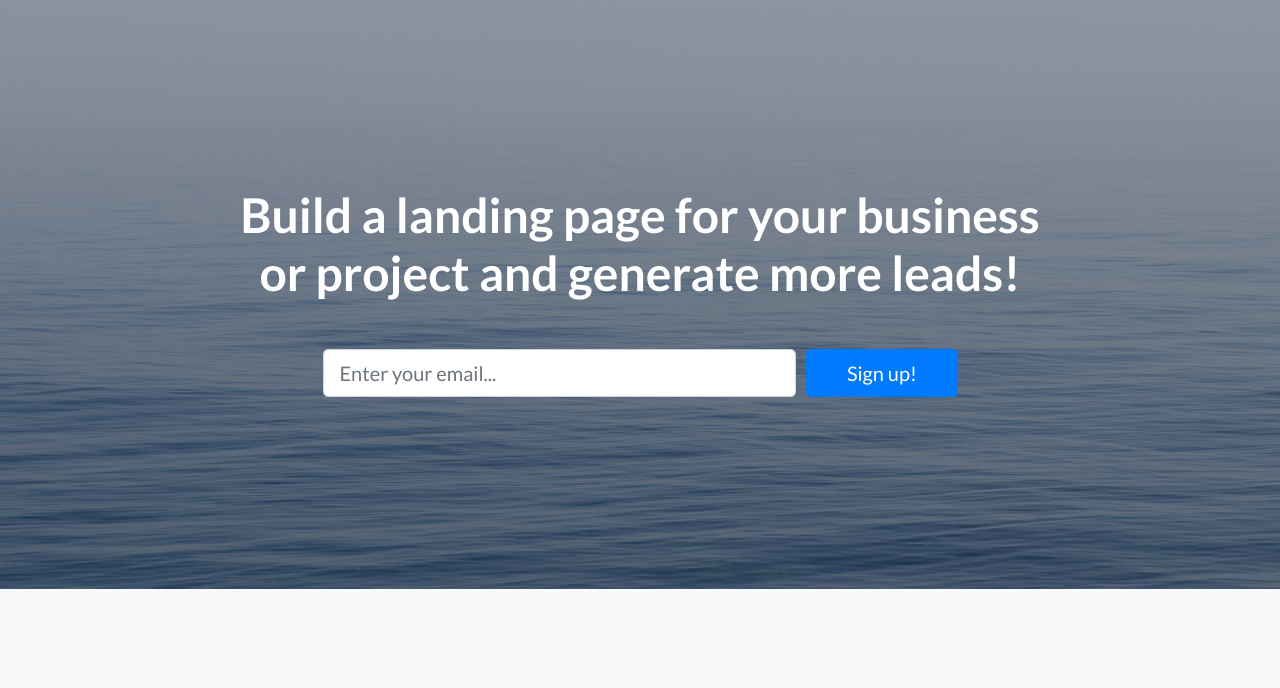
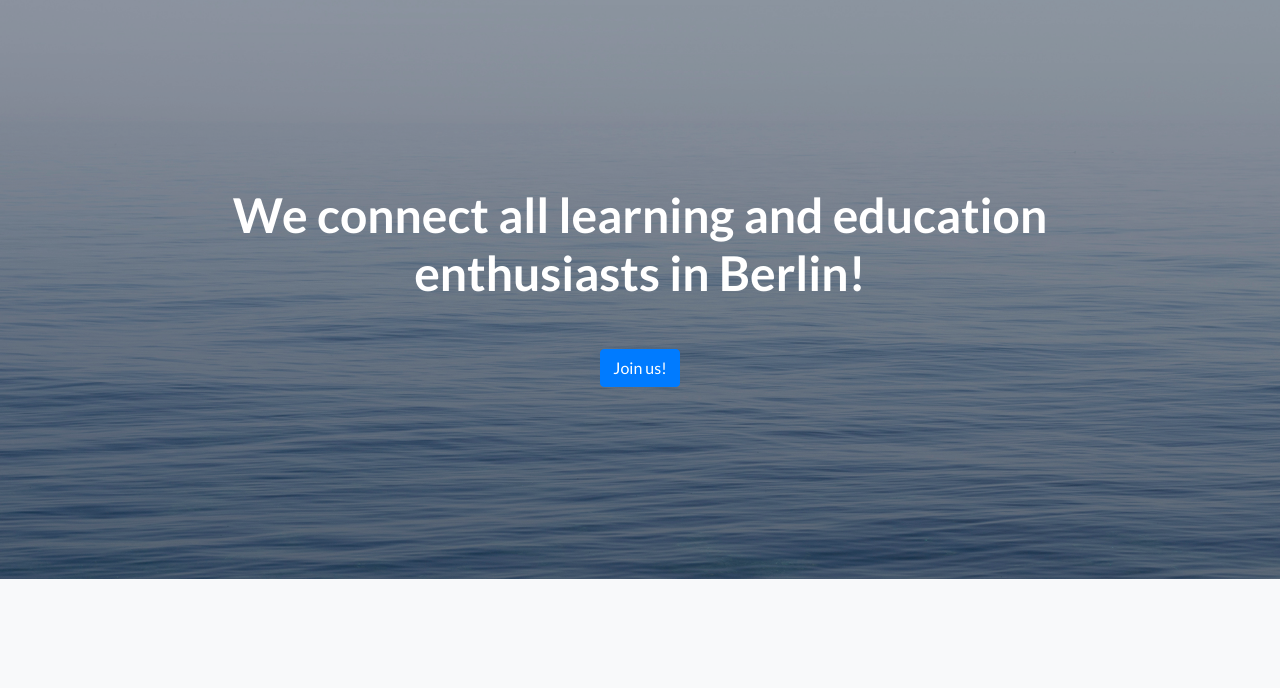
Before and after one commit to chudaol/berlearnin, a website: page index.html in a window 1280 px wide. Shown: the part 62-750 px from the top of the page. Drawn offline with nearby package versions, Linux system fonts and the light colour scheme; files that its build step writes are made by us from their sources; a script that the page names is missing.

```diff
--- a/index.html
+++ b/index.html
@@ -40,19 +40,10 @@
   <div class="container">
     <div class="row">
       <div class="col-xl-9 mx-auto">
-        <h1 class="mb-5">Build a landing page for your business or project and generate more leads!</h1>
+        <h1 class="mb-5">We connect all learning and education enthusiasts in Berlin!</h1>
       </div>
       <div class="col-md-10 col-lg-8 col-xl-7 mx-auto">
-        <form>
-          <div class="form-row">
-            <div class="col-12 col-md-9 mb-2 mb-md-0">
-              <input type="email" class="form-control form-control-lg" placeholder="Enter your email...">
-            </div>
-            <div class="col-12 col-md-3">
-              <button type="submit" class="btn btn-block btn-lg btn-primary">Sign up!</button>
-            </div>
-          </div>
-        </form>
+        <a class="btn btn-primary typeform-share" href="https://olgafilipova.typeform.com/to/KsmdmE" data-mode="drawer_right">Join us!</a>
       </div>
     </div>
   </div>
```
Also changed, not shown: favicon.ico (added).
